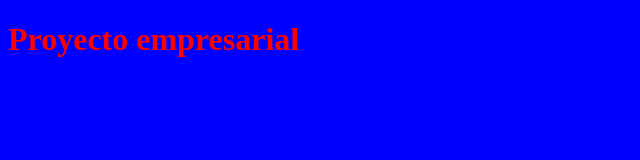
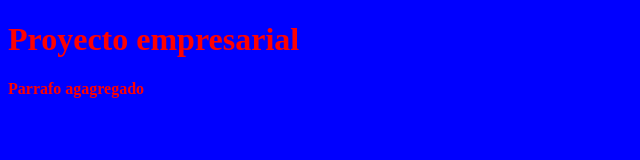
Before and after one commit to LoneStar1994/CursoGit, a plain HTML site: page index.html in a window 1280 px wide. Shown: the whole page, without its empty margins (0-640 px from the left). Drawn offline with Linux system fonts and the light colour scheme.

Commit message:
Update index.html

```diff
--- a/index.html
+++ b/index.html
@@ -6,5 +6,6 @@
 </head>
 <body>
 	<h1>Proyecto empresarial</h1>
+	<p> Parrafo agagregado</p>
 </body>
 </html>
```
